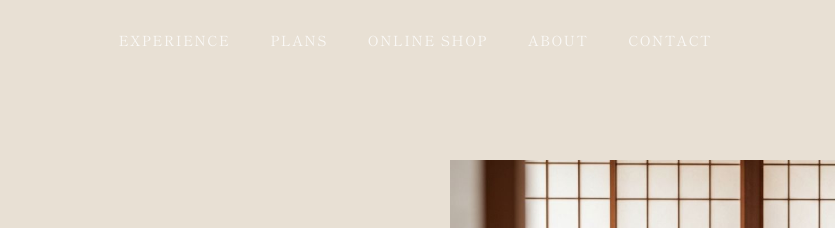
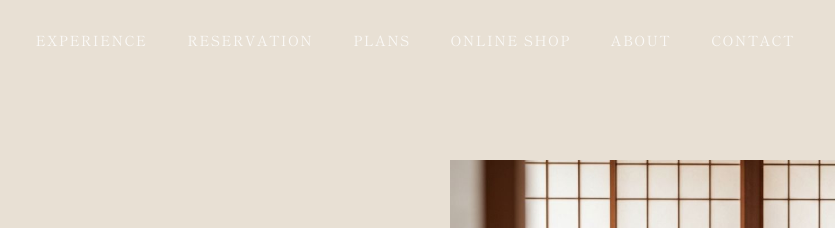
Before and after one commit to imnotharuharu/asakusasample, a website: page experience.html in a window 1280 px wide. Shown: the top 228 px of the page, 222-1057 px from the left. Drawn offline with nearby package versions, Linux system fonts and the light colour scheme.

Commit message:
Edit navigation

```diff
--- a/experience.html
+++ b/experience.html
@@ -116,6 +116,8 @@
         <div class="hidden lg:flex items-center gap-10" id="nav-links">
           <a href="experience.html"
             class="nav-link-item text-sm tracking-widest text-white/80 hover:text-white transition-colors duration-300 uppercase">Experience</a>
+          <a href="reservation.html"
+            class="nav-link-item text-sm tracking-widest text-white/80 hover:text-white transition-colors duration-300 uppercase">Reservation</a>
           <a href="pricing.html"
             class="nav-link-item text-sm tracking-widest text-white/80 hover:text-white transition-colors duration-300 uppercase">Plans</a>
           <a href="shop.html"
```
Also changed, not shown: about.html (+2 -0 lines), pricing.html (+2 -0 lines), shop.html (+2 -0 lines).
